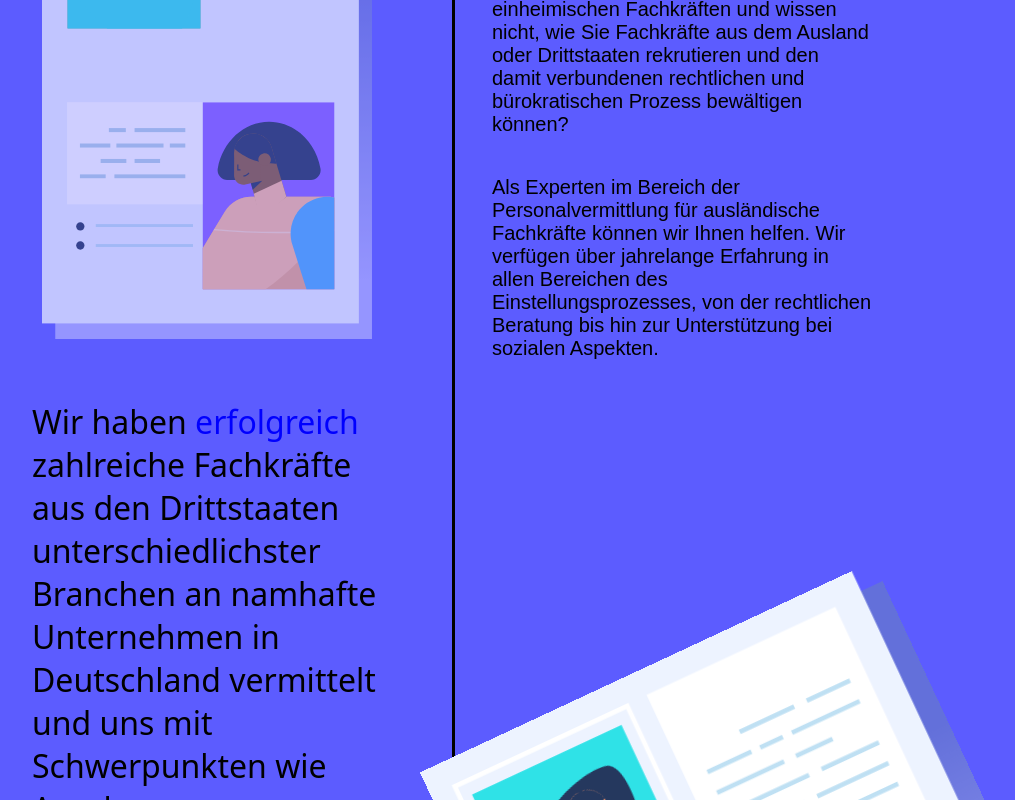
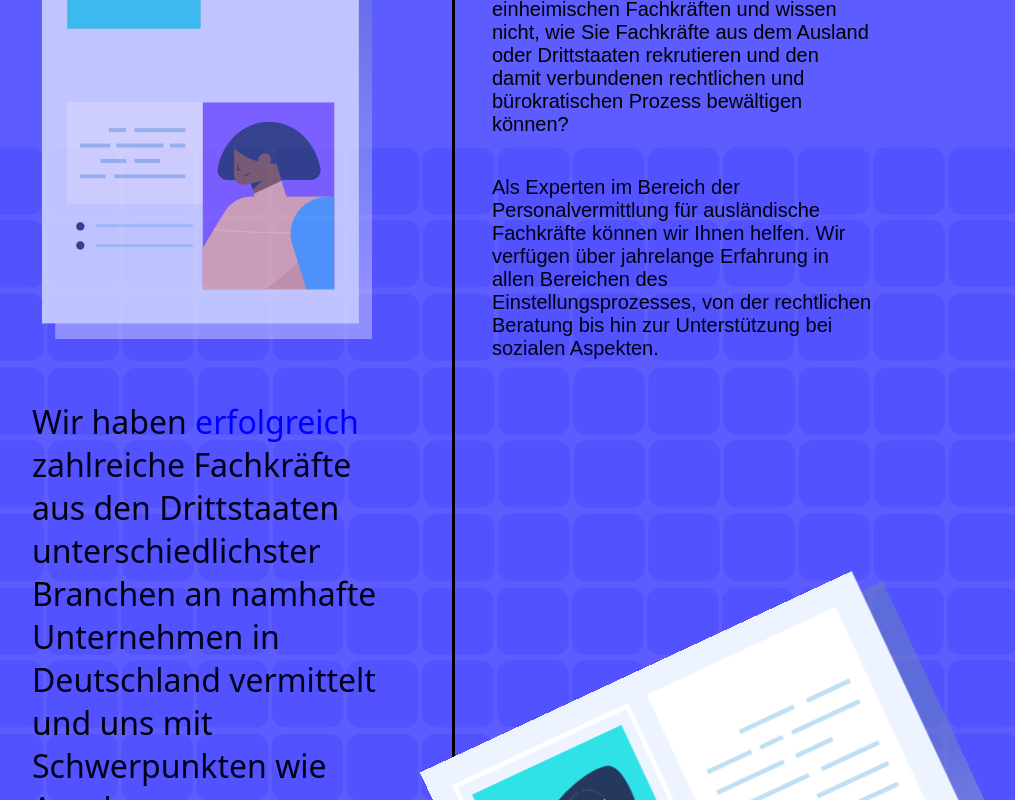
Before and after one commit to tommyb96/modern-mind-recruitment, a React (Create React App) app: page / in a window 1280 px wide. Shown: the part 4340-5140 px from the top of the page, without its empty margins (188-1203 px from the left). Built offline with nearby package versions, Linux system fonts and the light colour scheme.

Commit message:
add cubes to background

```diff
--- a/src/components/Leistungen.js
+++ b/src/components/Leistungen.js
@@ -5,6 +5,7 @@ import CV1 from "../assets/svg/Leistungen/leistungen_cv_1.svg";
 import CV2 from "../assets/svg/Leistungen/leistungen_cv_2.svg";
 import CV3 from "../assets/svg/Leistungen/leistungen_cv_3.svg";
 import video from "../assets/video.mp4";
+import würfel from "../assets/svg/Leistungen/leistungen_würfel.svg";
 
 export default function Leistungen() {
   return (
@@ -23,6 +24,7 @@ export default function Leistungen() {
           </StyledForm>
         </Filler>
         <InfoWrapper id="leistungen">
+          <Würfel src={würfel} alt="würfel"></Würfel>
           <Line>
             <Circle />
             <CVOneLeft src={CV1} alt="background picture cv"></CVOneLeft>
@@ -171,6 +173,22 @@ const InfoWrapper = styled.div`
   overflow: hidden;
 `;
 
+const Würfel = styled.img`
+  position: absolute;
+  width: 100%;
+  top: 400px;
+
+  @media (max-width: 1600px) {
+    height: 1330px;
+    width: auto;
+  }
+
+  @media (max-width: 900px) {
+    height: 2000px;
+    width: auto;
+  }
+`;
+
 const Line = styled.div`
   position: absolute;
   left: 50%;
@@ -297,7 +315,7 @@ const CVTwoRight = styled.img`
 const CVThreeLeft = styled.img`
   position: absolute;
   width: 400px;
-  top: 78%;
+  top: 1550px;
   left: -440px;
 
   @media (max-width: 900px) {
```
Also changed, not shown: src/assets/svg/Leistungen/leistungen_würfel.svg (added).
